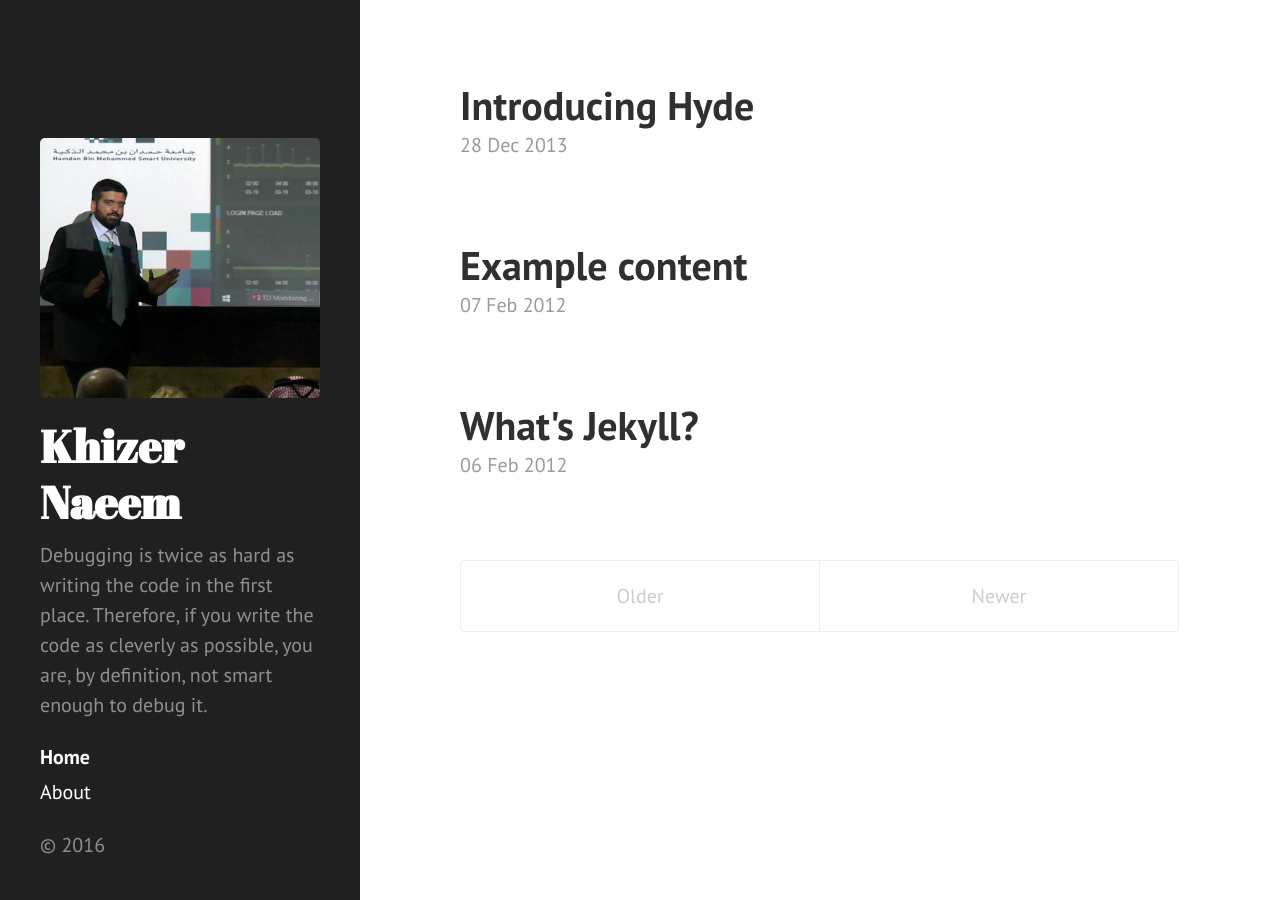
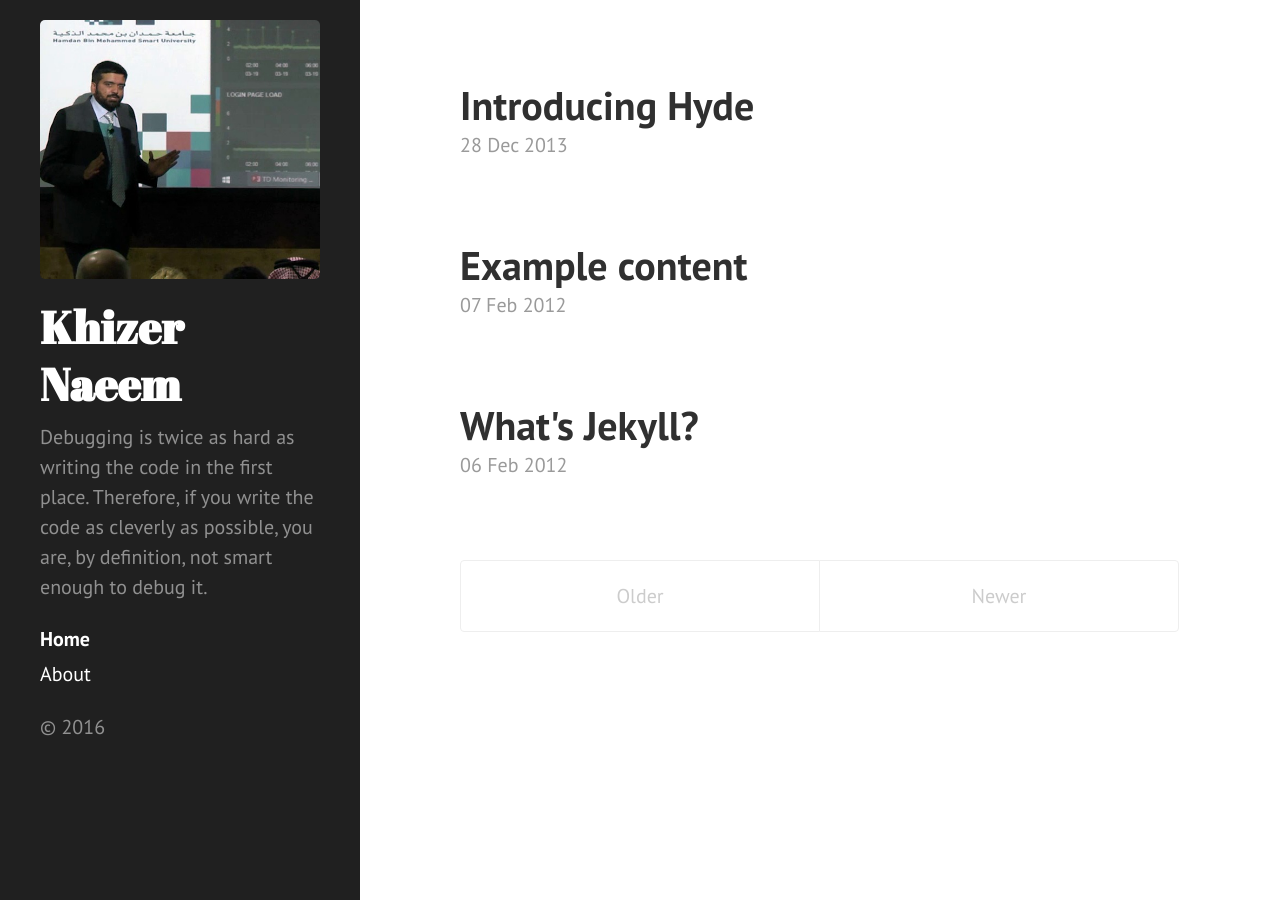
Before and after one commit to kxr/kxr.github.io, a Jekyll site: the page built from index.html, in a window 1280 px wide. Built offline with Jekyll 4.4.1, drawn with Linux system fonts in a browser that asks for light colours; Markdown is read by kramdown in place of the engine named in the settings; the list of posts is cut into pages by our own code.

Commit message:
side bar orientation

```diff
--- a/public/css/hyde.css
+++ b/public/css/hyde.css
@@ -52,9 +52,6 @@ html {
  * Flexible banner for housing site name, intro, and "footer" content. Starts
  * out above content in mobile and later moves to the side with wider viewports.
  */
-.profile-pic {
-	max-width: 100%;
-}
 .sidebar {
   text-align: center;
   padding: 2rem 1rem;
@@ -111,7 +108,8 @@ a.sidebar-nav-item:focus {
   .sidebar-sticky {
     position: absolute;
     right:  1rem;
-    bottom: 1rem;
+    /*bottom: 1rem;*/
+    top: 1rem;
     left:   1rem;
   }
 }
```
